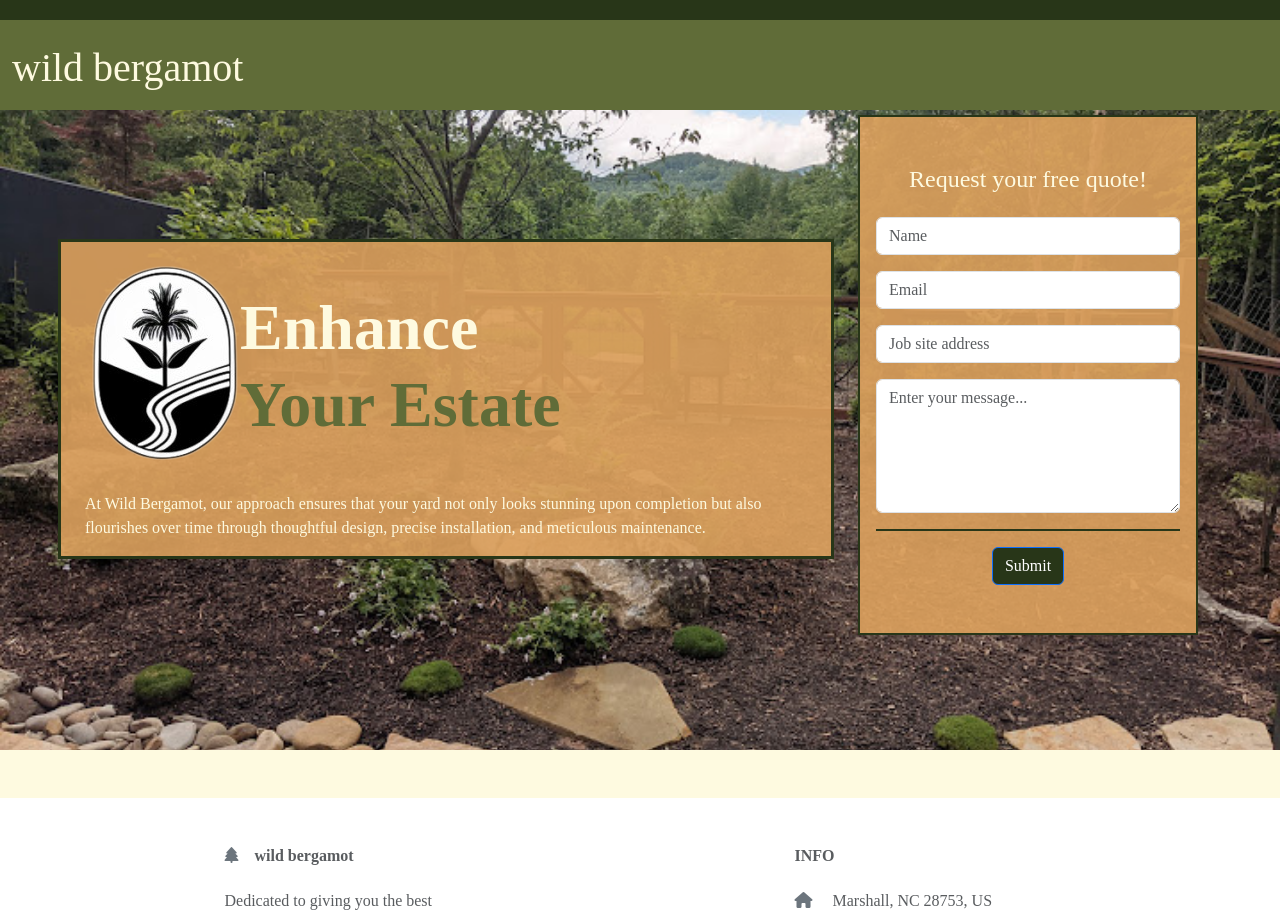
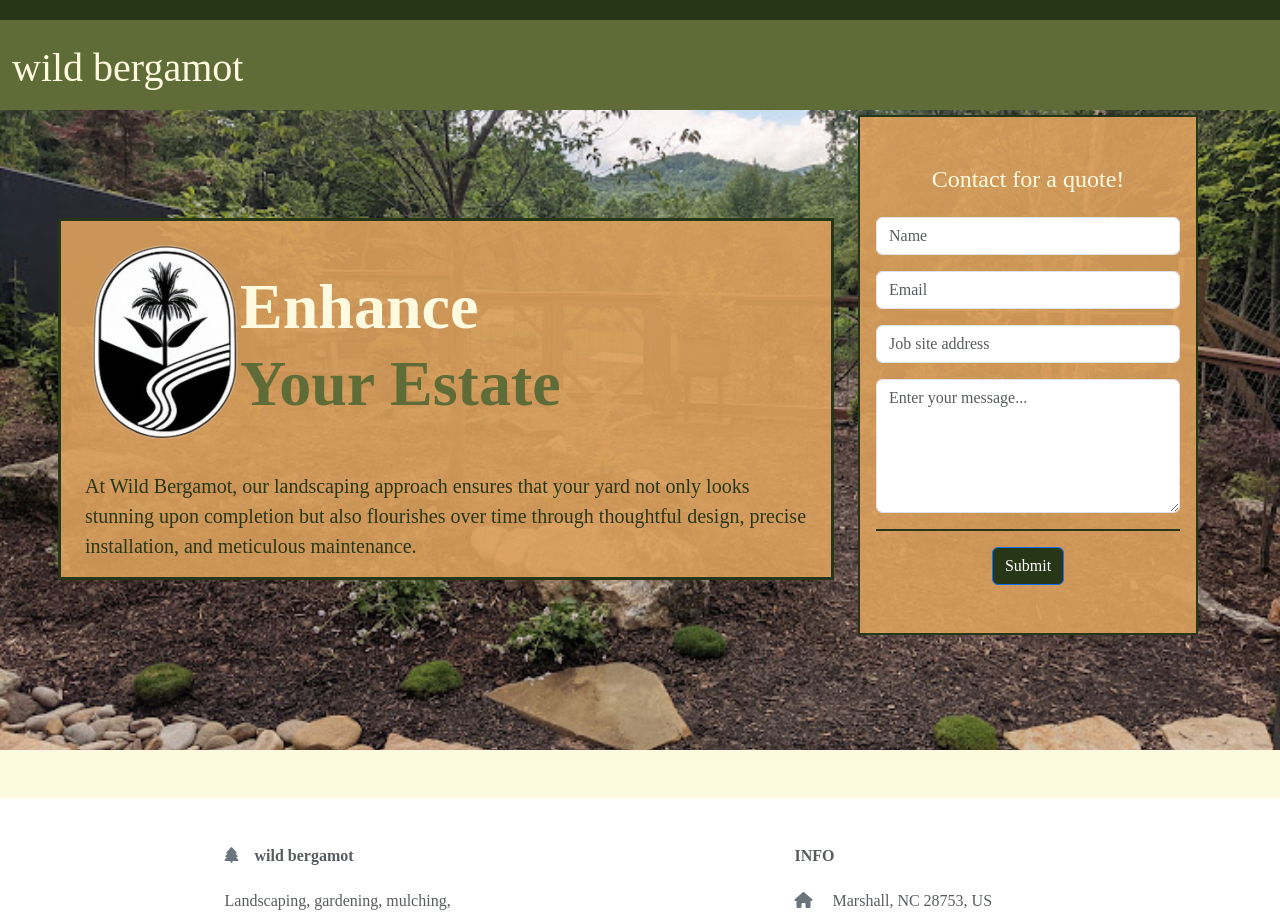
Before and after one commit to johnboy514/landscapingwildbergamot, a React (Create React App) app: page / in a window 1280 px wide. Shown: the top 916 px of the page. Built offline with nearby package versions, Linux system fonts and the light colour scheme; a web font is replaced by a local one.

Commit message:
Home and footer update

```diff
--- a/src/components/Footer.js
+++ b/src/components/Footer.js
@@ -9,7 +9,7 @@ function Footer() {
                     <i className="fas fa-tree me-3 text-secondary"></i>wild bergamot
                   </h6>
                   <p>
-                  Dedicated to giving you the best experience,
+                  Landscaping, gardening, mulching, desgining, maintaining so
                   request a quote today!
                   </p>
                 </div>
--- a/src/components/Home.js
+++ b/src/components/Home.js
@@ -2,7 +2,7 @@ import React from "react";
 import {Button, Form, Container, Row}from 'react-bootstrap';
 import { useRef } from "react";
 import emailjs from '@emailjs/browser';
-import backgroundImage from "../images/backgroundpic.jpg";
+// import backgroundImage from "../images/backgroundpic.jpg";
 import designPic from "../images/designpic.jpg";
 
 function Home() {
@@ -95,8 +95,8 @@ function Home() {
                   Enhance <br />
                   <span style={{ color: 'rgb(96, 108, 56)' }}>Your Estate</span>
                 </h1>
-                <p style={{ color: "#fefae0" }}>
-                At Wild Bergamot, our approach ensures that your
+                <p style={{ color: "#283618", fontSize: "20px" }}>
+                At Wild Bergamot, our landscaping approach ensures that your
                 yard not only looks stunning upon completion but also flourishes
                 over time through thoughtful design, precise installation,
                 and meticulous maintenance.
@@ -111,7 +111,7 @@ function Home() {
                       border: '2px solid #283618'
                     }}>
                   <div className="card-body py-5 px-md-">
-                  <h4 className="text-center" style={{color: "#fefae0", fontFamily: "Dancing Script, cursive"}}>Request your free quote!</h4>
+                  <h4 className="text-center" style={{color: "#fefae0", fontFamily: "Dancing Script, cursive"}}>Contact for a quote!</h4>
                     <Form onSubmit={handleSubmit} className="px-3">
                       <Form.Group className="mb-3 pt-3" controlId="formName">
                         <Form.Control type="text" ref={name} placeholder="Name" />
```
